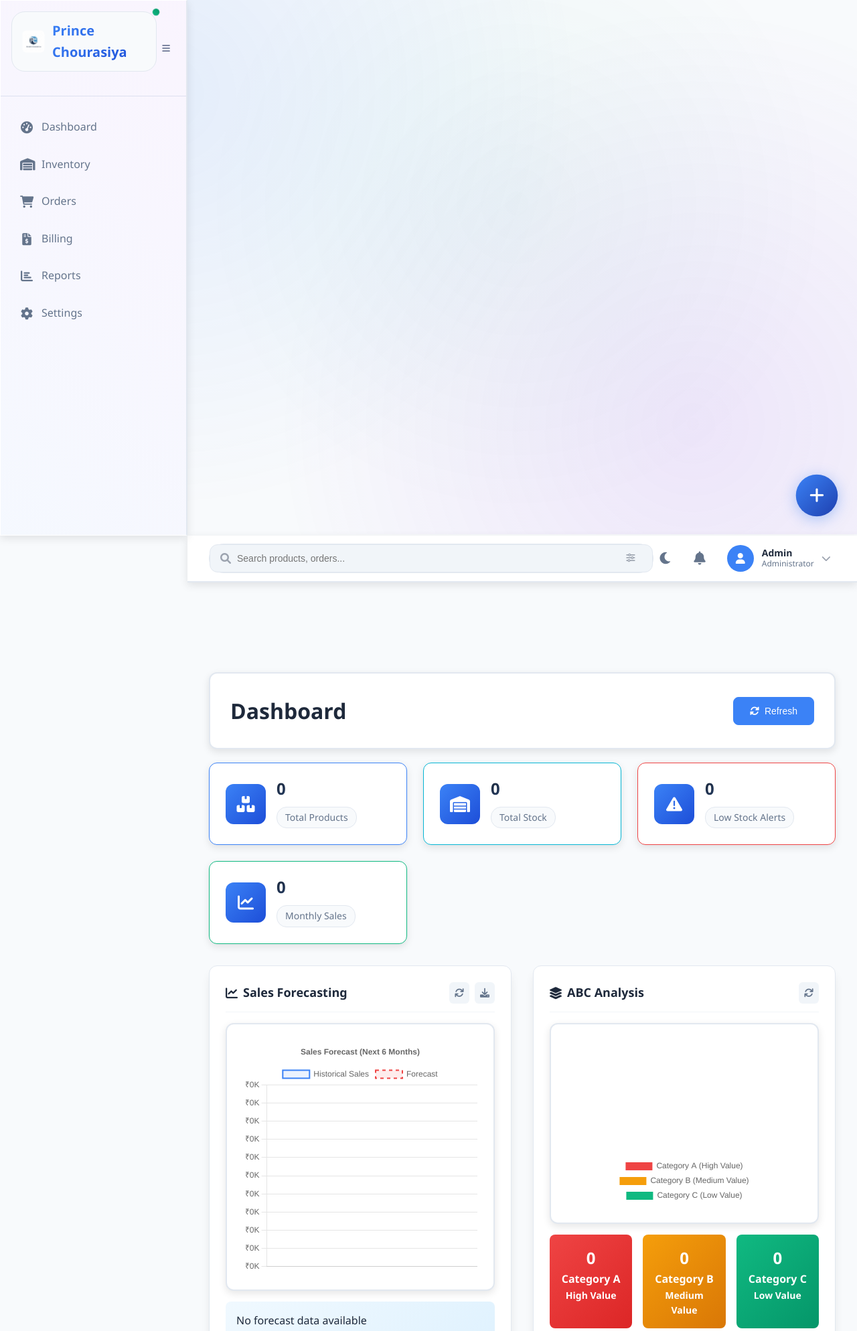
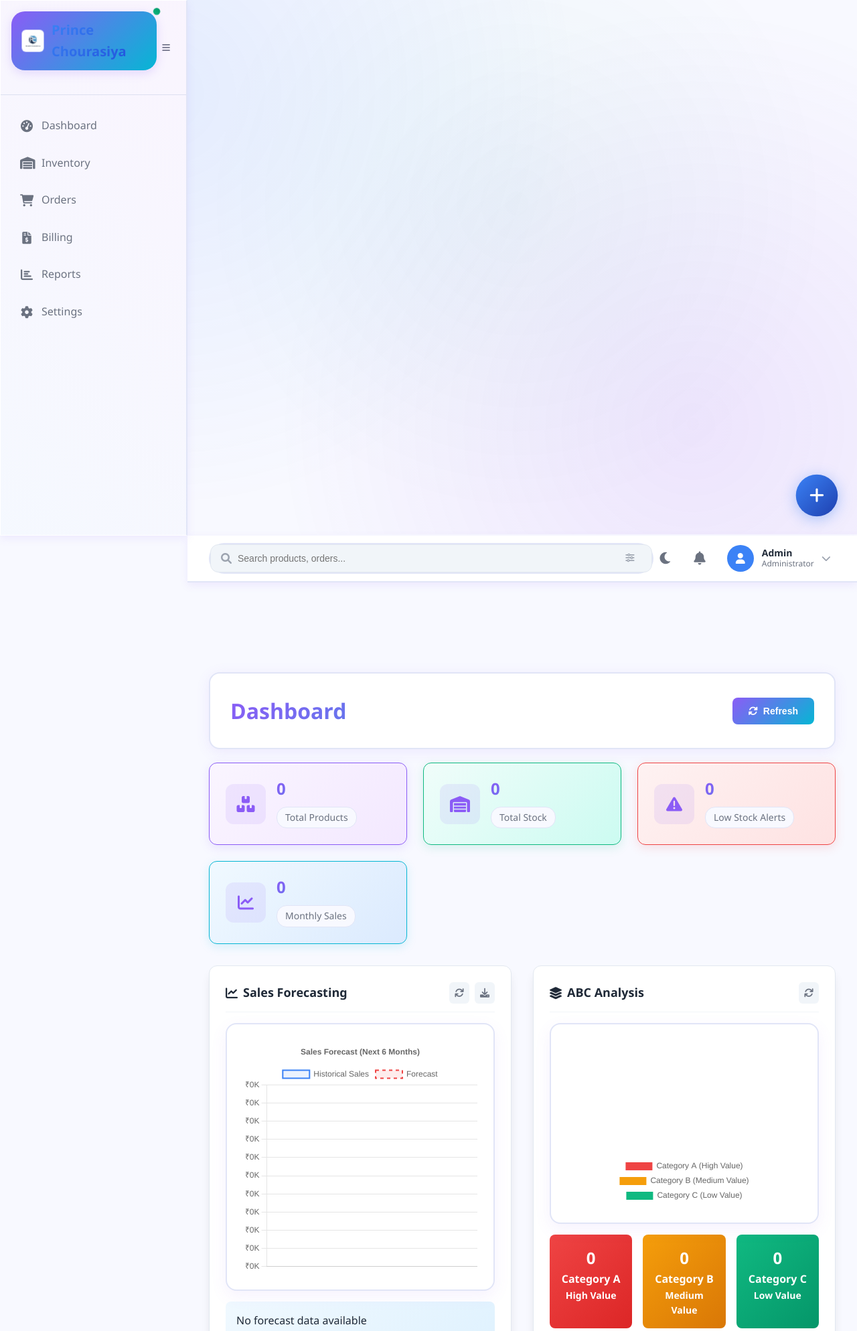
Before and after one commit to princetech89/Stockmanager, a Flask app: page /dashboard in a window 1280 px wide. Shown: the top 1988 px of the page at 67% size. Run offline with Flask 3, Linux system fonts and the light colour scheme; data that the repository does not hold is empty; some libraries are stand-ins or nearby versions.

Commit message:
Update the website's color theme to a modern purple and green scheme
Introduce a new color theme with purple and green accents, update background colors, border styles, and shadow effects across various components including metric cards, buttons, navigation links, and the sidebar header. The .replit file is also adjusted for integration order.

Replit-Commit-Author: Agent
Replit-Commit-Session-Id: fb2384cb-21e9-476c-bb34-f5e8d4cd0890
Replit-Commit-Checkpoint-Type: full_checkpoint
Replit-Commit-Screenshot-Url: https://storage.googleapis.com/screenshot-production-us-central1/8bf2b591-8a4b-4a07-9400-866cbd546c35/fb2384cb-21e9-476c-bb34-f5e8d4cd0890/Wml8dH4

```diff
--- a/static/css/solid-theme.css
+++ b/static/css/solid-theme.css
@@ -1,15 +1,21 @@
 /* Solid Theme - No Transparency */
 :root {
-    /* Solid Color Variables */
+    /* Modern Purple & Green Color Theme */
     --solid-bg-primary: #ffffff;
-    --solid-bg-secondary: #f8fafc;
-    --solid-bg-tertiary: #f1f5f9;
-    --solid-border: #e2e8f0;
-    --solid-shadow: 0 4px 12px rgba(0, 0, 0, 0.1);
-    --accent-primary: #3b82f6;
-    --accent-secondary: #6366f1;
-    --text-primary: #1e293b;
-    --text-secondary: #64748b;
+    --solid-bg-secondary: #f8f9ff;
+    --solid-bg-tertiary: #f0f2ff;
+    --solid-border: #e1e5f7;
+    --solid-shadow: 0 4px 12px rgba(139, 92, 246, 0.1);
+    --accent-primary: #8b5cf6;
+    --accent-secondary: #a78bfa;
+    --accent-success: #10b981;
+    --accent-warning: #f59e0b;
+    --accent-danger: #ef4444;
+    --accent-info: #06b6d4;
+    --text-primary: #1f2937;
+    --text-secondary: #6b7280;
+    --gradient-1: linear-gradient(135deg, #8b5cf6, #06b6d4);
+    --gradient-2: linear-gradient(135deg, #10b981, #8b5cf6);
 }
 
 /* Remove Animated Background */
@@ -88,23 +94,27 @@
 }
 
 .metric-card:nth-child(1) {
-    background: var(--solid-bg-primary);
+    background: linear-gradient(135deg, #faf5ff, #f3e8ff);
     border-color: var(--accent-primary);
+    box-shadow: 0 4px 15px rgba(139, 92, 246, 0.15);
 }
 
 .metric-card:nth-child(2) {
-    background: var(--solid-bg-primary);
-    border-color: #06b6d4;
+    background: linear-gradient(135deg, #f0fdfa, #ccfbf1);
+    border-color: var(--accent-success);
+    box-shadow: 0 4px 15px rgba(16, 185, 129, 0.15);
 }
 
 .metric-card:nth-child(3) {
-    background: var(--solid-bg-primary);
-    border-color: #ef4444;
+    background: linear-gradient(135deg, #fef2f2, #fee2e2);
+    border-color: var(--accent-danger);
+    box-shadow: 0 4px 15px rgba(239, 68, 68, 0.15);
 }
 
 .metric-card:nth-child(4) {
-    background: var(--solid-bg-primary);
-    border-color: #10b981;
+    background: linear-gradient(135deg, #f0f9ff, #dbeafe);
+    border-color: var(--accent-info);
+    box-shadow: 0 4px 15px rgba(6, 182, 212, 0.15);
 }
 
 .metric-card:hover {
@@ -349,3 +359,238 @@ body {
     border-color: var(--accent-primary) !important;
     box-shadow: 0 0 0 3px rgba(59, 130, 246, 0.1) !important;
 }
+
+/* Enhanced Modern Theme Elements */
+
+/* Gradient Buttons */
+.btn-primary {
+    background: var(--gradient-1);
+    border: none;
+    color: white;
+    font-weight: 600;
+    transition: all 0.3s ease;
+}
+
+.btn-primary:hover {
+    background: var(--gradient-2);
+    transform: translateY(-2px);
+    box-shadow: 0 8px 25px rgba(139, 92, 246, 0.3);
+}
+
+.btn-success {
+    background: var(--accent-success);
+    border: none;
+    color: white;
+}
+
+.btn-success:hover {
+    background: #059669;
+    transform: translateY(-2px);
+    box-shadow: 0 8px 25px rgba(16, 185, 129, 0.3);
+}
+
+.btn-warning {
+    background: var(--accent-warning);
+    border: none;
+    color: white;
+}
+
+.btn-warning:hover {
+    background: #d97706;
+    transform: translateY(-2px);
+    box-shadow: 0 8px 25px rgba(245, 158, 11, 0.3);
+}
+
+.btn-danger {
+    background: var(--accent-danger);
+    border: none;
+    color: white;
+}
+
+.btn-danger:hover {
+    background: #dc2626;
+    transform: translateY(-2px);
+    box-shadow: 0 8px 25px rgba(239, 68, 68, 0.3);
+}
+
+/* Enhanced Navigation */
+.nav-link.active {
+    background: var(--gradient-1);
+    color: white;
+    border: none;
+    box-shadow: 0 4px 15px rgba(139, 92, 246, 0.3);
+}
+
+.nav-link:hover {
+    background: var(--solid-bg-tertiary);
+    border: 1px solid var(--accent-primary);
+    color: var(--accent-primary);
+}
+
+/* Modern Sidebar Header */
+.sidebar-header .logo {
+    background: var(--gradient-1);
+    color: white;
+    border: none;
+    box-shadow: 0 4px 15px rgba(139, 92, 246, 0.2);
+}
+
+.logo-text {
+    color: white !important;
+    font-weight: 700;
+}
+
+/* Search Box Enhancement */
+.search-box {
+    background: var(--solid-bg-primary);
+    border: 2px solid var(--solid-border);
+    border-radius: 25px;
+    transition: all 0.3s ease;
+}
+
+.search-box:focus-within {
+    border-color: var(--accent-primary);
+    box-shadow: 0 0 0 4px rgba(139, 92, 246, 0.1);
+    background: var(--solid-bg-primary);
+}
+
+/* Enhanced Chart Containers */
+.chart-container {
+    background: var(--solid-bg-primary);
+    border: 2px solid var(--solid-border);
+    border-radius: 16px;
+    box-shadow: 0 8px 25px rgba(139, 92, 246, 0.08);
+    position: relative;
+    overflow: hidden;
+}
+
+.chart-header {
+    background: var(--solid-bg-secondary);
+    padding: 20px;
+    border-bottom: 1px solid var(--solid-border);
+}
+
+.chart-header h3 {
+    color: var(--text-primary);
+    margin: 0;
+    font-weight: 600;
+}
+
+/* Data Table Styling */
+.data-table thead th {
+    background: var(--solid-bg-secondary);
+    color: var(--text-primary);
+    font-weight: 600;
+    border-bottom: 2px solid var(--solid-border);
+}
+
+.data-table tbody tr {
+    transition: all 0.2s ease;
+}
+
+.data-table tbody tr:hover {
+    background: var(--solid-bg-tertiary);
+    transform: scale(1.01);
+}
+
+.data-table tbody tr:nth-child(even) {
+    background: rgba(139, 92, 246, 0.02);
+}
+
+/* Form Elements */
+.form-control {
+    border: 2px solid var(--solid-border);
+    border-radius: 8px;
+    transition: all 0.3s ease;
+    background: var(--solid-bg-primary);
+}
+
+.form-control:focus {
+    border-color: var(--accent-primary);
+    box-shadow: 0 0 0 4px rgba(139, 92, 246, 0.1);
+    background: var(--solid-bg-primary);
+}
+
+/* Enhanced Metric Values */
+.metric-value {
+    background: var(--gradient-1);
+    -webkit-background-clip: text;
+    -webkit-text-fill-color: transparent;
+    background-clip: text;
+    font-weight: 800;
+    font-size: 2rem;
+}
+
+.metric-icon {
+    background: rgba(139, 92, 246, 0.1);
+    color: var(--accent-primary);
+    border-radius: 12px;
+    padding: 16px;
+    display: inline-flex;
+    align-items: center;
+    justify-content: center;
+}
+
+.metric-icon i {
+    font-size: 1.5rem;
+}
+
+/* Page Headers */
+.page-header {
+    background: var(--solid-bg-primary);
+    border: 2px solid var(--solid-border);
+    border-radius: 16px;
+    box-shadow: 0 4px 20px rgba(139, 92, 246, 0.1);
+}
+
+.page-title {
+    background: var(--gradient-1);
+    -webkit-background-clip: text;
+    -webkit-text-fill-color: transparent;
+    background-clip: text;
+    font-weight: 700;
+    margin: 0;
+}
+
+/* Status Badges */
+.badge {
+    padding: 6px 12px;
+    border-radius: 20px;
+    font-weight: 600;
+    font-size: 0.75rem;
+}
+
+.badge-success {
+    background: var(--accent-success);
+    color: white;
+}
+
+.badge-warning {
+    background: var(--accent-warning);
+    color: white;
+}
+
+.badge-danger {
+    background: var(--accent-danger);
+    color: white;
+}
+
+.badge-info {
+    background: var(--accent-info);
+    color: white;
+}
+
+/* Responsive Adjustments */
+@media (max-width: 768px) {
+    .metric-card {
+        border-radius: 12px;
+    }
+
+    .chart-container {
+        border-radius: 12px;
+    }
+
+    .page-header {
+        border-radius: 12px;
+    }
+}
```
Also changed, not shown: attached_assets/Screenshot (122)_1756569966032.png (added), 1 other file.
